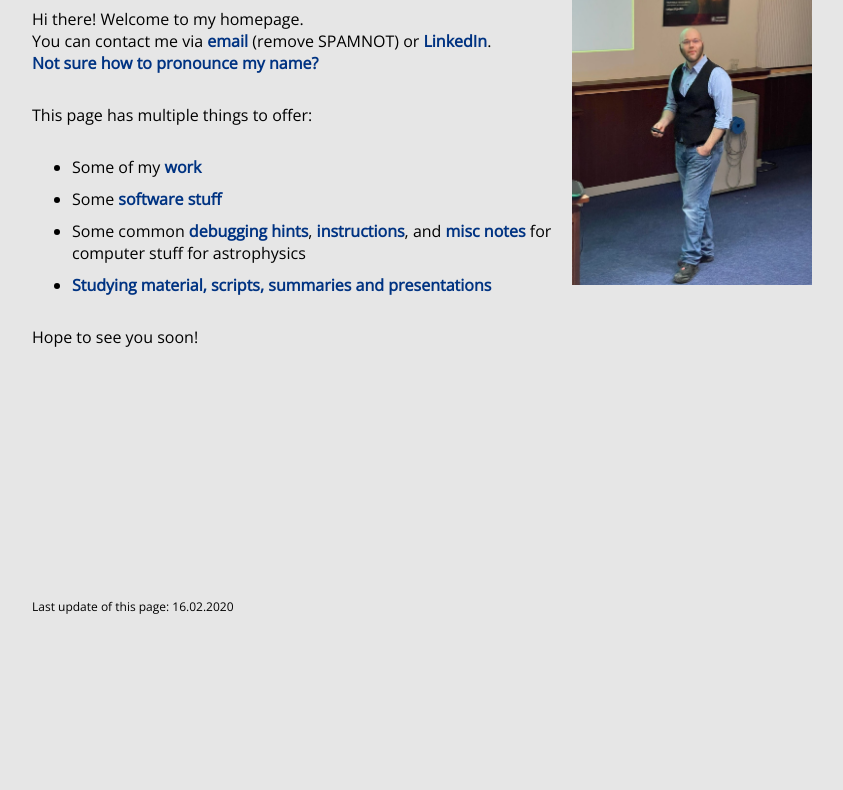
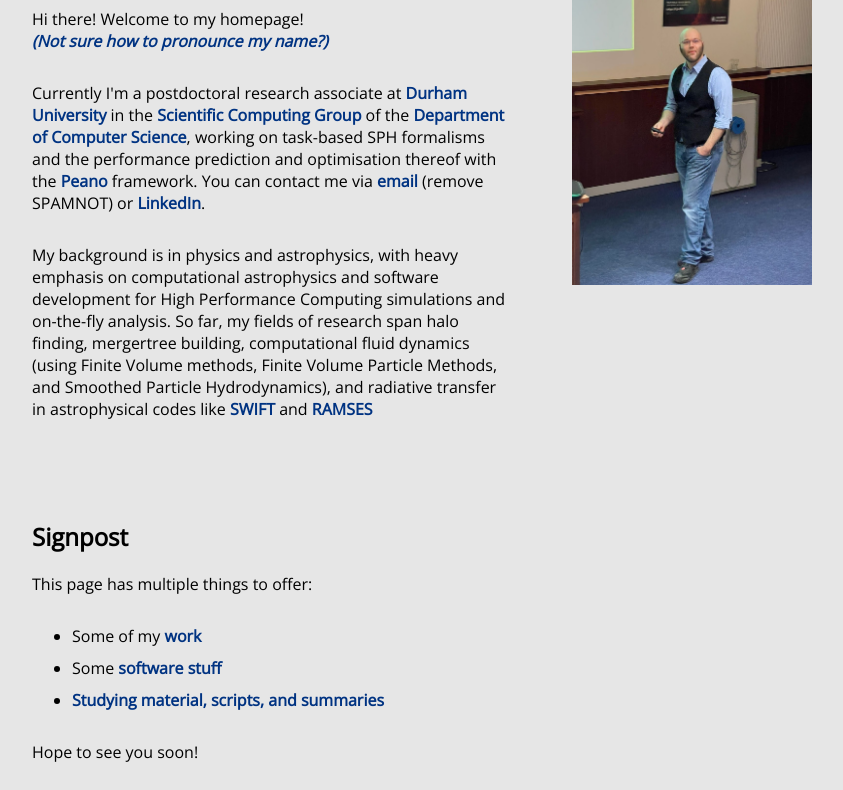
Before and after one commit to mladenivkovic/mladenivkovic.github.io, a plain HTML site: page index.html in a window 1280 px wide. Shown: the part 237-1027 px from the top of the page, without its empty margins (68-911 px from the left). Before the commit the page ends 952 px from the top, so only its background shows below. Drawn offline with nearby package versions, Linux system fonts and the light colour scheme.

Commit message:
updated content on index.html

```diff
--- a/index.html
+++ b/index.html
@@ -59,20 +59,42 @@
 
 
 <!-- ============================================= -->
-<h1>Mladen Ivkovic's homepage</h1>
+<h1>Mladen Ivkovic's Homepage</h1>
 <!-- ============================================= -->
 
 
-<p>
-  Hi there! Welcome to my homepage.                                                                 <br>
-  You can contact me via <a href="mailto:mladen.ivkovic@SPAMNOTepfl.ch">email</a> (remove SPAMNOT)
-  or <a href="https://www.linkedin.com/in/mladen-ivkovic/">LinkedIn</a>.                            <br>
-  <a href="my_name.html"> Not sure how to pronounce my name? </a>
+<p class="frontpage">
+  Hi there! Welcome to my homepage!                                                                 <br>
+  <a href="my_name.html"><i> (Not sure how to pronounce my name?) </i></a>
 </p>
 
 
+<p class="frontpage">
+  Currently I'm a postdoctoral research associate at <a href="https://www.durham.ac.uk/">Durham University</a>
+  in the <a href="https://scicomp.webspace.durham.ac.uk"> Scientific Computing Group </a> of the
+  <a href="https://www.durham.ac.uk/departments/academic/computer-science/">Department of Computer Science</a>,
+  working on task-based SPH formalisms and the performance prediction and optimisation thereof with the
+  <a href="http://peano-framework.org">Peano</a> framework.
+  You can contact me via <a href="mailto:mladen.ivkovic@SPAMNOTdurham.ac.uk">email</a> (remove SPAMNOT)
+  or <a href="https://www.linkedin.com/in/mladen-ivkovic/">LinkedIn</a>.
+</p>
 
-<p>
+
+<p class="frontpage">
+  My background is in physics and astrophysics, with heavy emphasis on computational
+  astrophysics and software development for High Performance Computing simulations and on-the-fly
+  analysis. So far, my fields of research span halo finding, mergertree building, computational
+  fluid dynamics (using Finite Volume methods, Finite Volume Particle Methods, and Smoothed Particle
+  Hydrodynamics), and radiative transfer in astrophysical codes like <a href="swiftsim.com">SWIFT</a>
+  and <a href="https://bitbucket.org/rteyssie/ramses/src/master/">RAMSES</a>
+</p>
+
+
+<!-- ============================================= -->
+<h2>Signpost</h2>
+<!-- ============================================= -->
+
+<p class="frontpage">
   This page has multiple things to offer:
 
   <ul>
@@ -85,16 +107,8 @@
     </li>
 
     <li>
-      Some common
-      <a href="http://obswww.unige.ch/~ivkovic/debugging/">debugging hints</a>,
-      <a href="http://obswww.unige.ch/~ivkovic/instructions/">instructions</a>, and
-      <a href="https://obswww.unige.ch/~ivkovic/notes_on_codes/"> misc notes</a>
-      for computer stuff for astrophysics
-    </li>
-
-    <li>
       <a href="scripts-and-summaries.html">
-      Studying material, scripts, summaries and presentations</a>
+      Studying material, scripts, and summaries</a>
     </li>
 
   </ul>
@@ -118,7 +132,7 @@
 
 <footer>
 <p>
-  Last update of this page: 16.02.2020
+  Last update of this page: 08.07.2023
 </p>
 </footer>
 
--- a/styles.css
+++ b/styles.css
@@ -57,6 +57,11 @@ p {
     margin-right: 100px;
     margin-left: 50px;
 }
+
+p.frontpage {
+    margin-right: 300px;
+}
+
 
 ul {
     color: black;
@@ -128,7 +133,6 @@ a:hover {
 
 
 
-
 /*  Menu Navigation Bar                */
 /*-------------------------------------*/
 
@@ -136,7 +140,6 @@ a:hover {
     background-color: #cccccc;
 	overflow: hidden;
     margin-left: 50px;
-    margin-right: 50px;
 }
 
 .topnav a {
```
